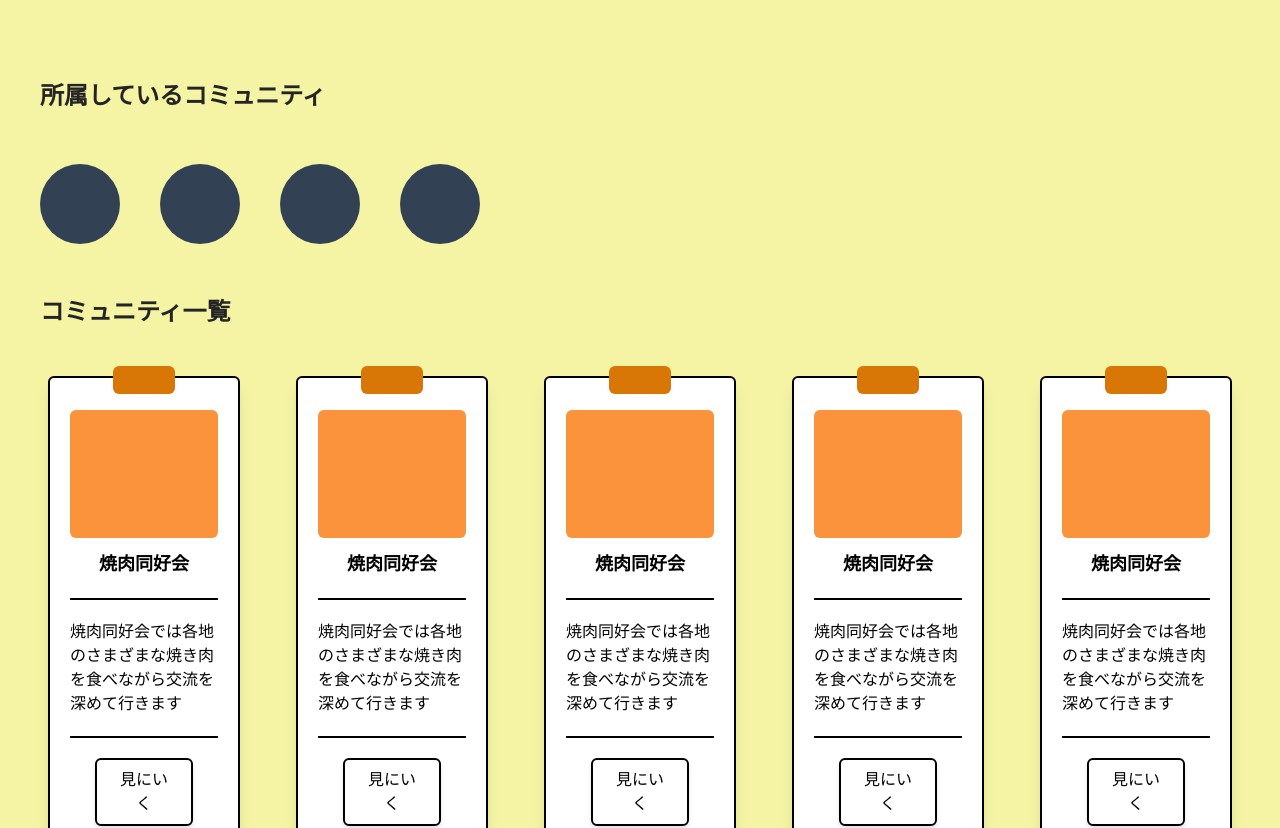
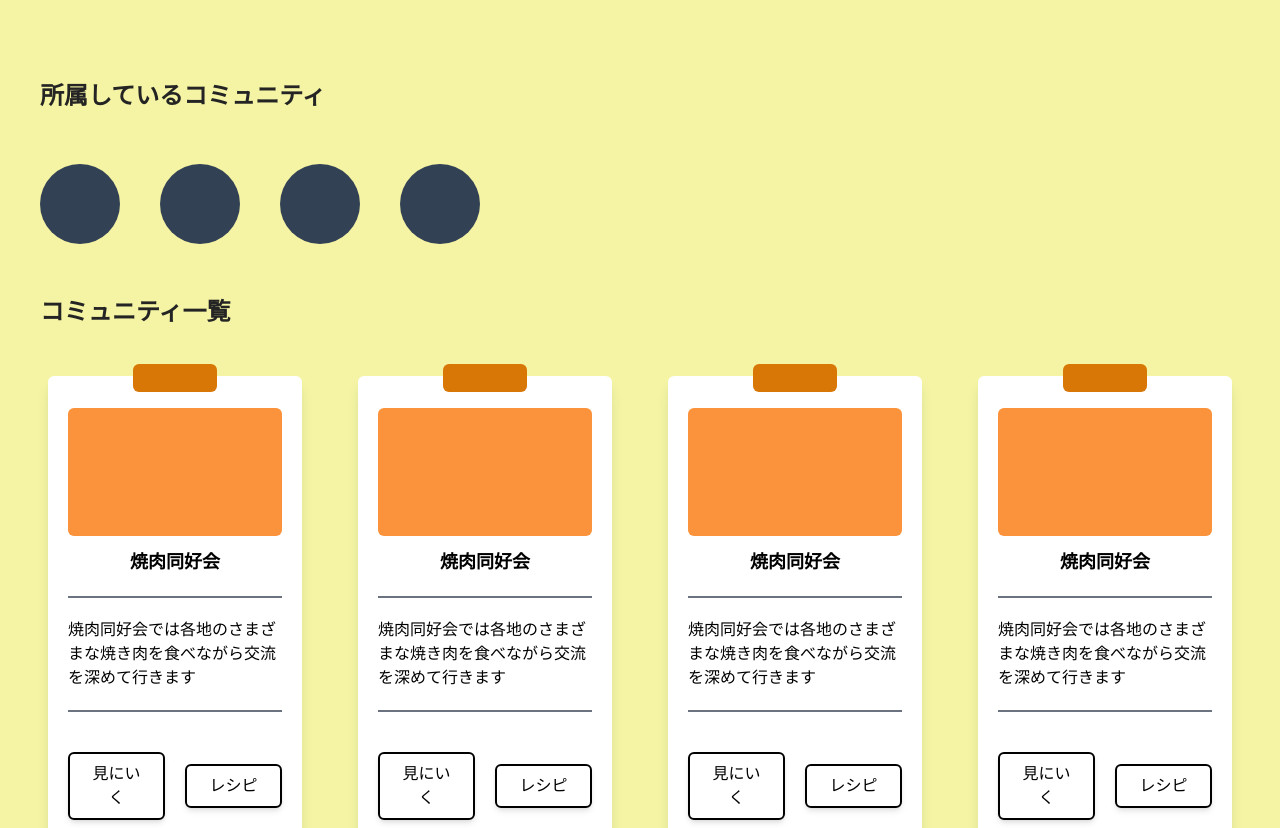
Before and after one commit to kuma0328/web3hackathon, a Next.js app in the folder client/: page /community in a window 1280 px wide. Shown: the top 828 px of the page. Built offline with nearby package versions, Linux system fonts and the light colour scheme.

Commit message:
微調整

```diff
--- a/client/components/BaseParts/Board.tsx
+++ b/client/components/BaseParts/Board.tsx
@@ -5,9 +5,7 @@ type TProps = {
 };
 export const Board = ({ children, className }: TProps) => {
   return (
-    <div
-      className={`${className} relative rounded-md border-2 border-black bg-white shadow-lg`}
-    >
+    <div className={`${className} relative rounded-md bg-white shadow-lg`}>
       <span className="absolute left-1/3 -my-3 h-7 w-1/3 rounded-md bg-amber-600"></span>
       {children}
     </div>
--- a/client/components/BaseParts/Descriptions.tsx
+++ b/client/components/BaseParts/Descriptions.tsx
@@ -6,7 +6,7 @@ type TProps = {
 export const Descriptions = ({ children, className }: TProps) => {
   return (
     <div
-      className={`${className} my-5 border-t-2 border-b-2 border-black py-5 text-left`}
+      className={`${className} my-5 border-t-2 border-b-2 border-gray-500 py-5 text-left`}
     >
       {children}
     </div>
--- a/client/components/Community/Communities.tsx
+++ b/client/components/Community/Communities.tsx
@@ -2,13 +2,14 @@ import { Community } from './Community';
 
 export const Communities = () => {
   return (
-    <div className="grid grid-cols-5 gap-10">
+    <div className="grid grid-cols-1 gap-10 lg:grid-cols-3 xl:grid-cols-4">
       {[0, 1, 2, 3, 4, 5].map((idx) => {
         return (
           <Community
             title="焼肉同好会"
             description="焼肉同好会では各地のさまざまな焼き肉を食べながら交流を深めて行きます"
             link="/community/aaa"
+            recipeLink="./"
             key={idx}
           />
         );
--- a/client/components/Community/Community.tsx
+++ b/client/components/Community/Community.tsx
@@ -1,12 +1,22 @@
 import { Board } from '../BaseParts/Board';
+import { Button } from '../BaseParts/Button';
 import { Descriptions } from '../BaseParts/Descriptions';
 import { LinkTo } from '../BaseParts/LinkTo';
 type TProps = {
   title: string;
   link?: string;
+  recipeLink?: string;
+  join?: boolean;
   description: string;
+  onClickJoin?: () => void;
 };
-export const Community = ({ title, link, description }: TProps) => {
+export const Community = ({
+  title,
+  link,
+  recipeLink,
+  description,
+  onClickJoin,
+}: TProps) => {
   return (
     <Board className="m-2">
       <div className="p-5">
@@ -17,11 +27,21 @@ export const Community = ({ title, link, description }: TProps) => {
             <p>{description}</p>
           </Descriptions>
         </div>
-        {link !== undefined && (
-          <LinkTo link={link} className="m-auto w-2/3 text-center">
-            見にいく
-          </LinkTo>
-        )}
+        <div className="mt-10 flex justify-center gap-5">
+          {link !== undefined && (
+            <LinkTo link={link} className="m-auto w-2/3 text-center">
+              見にいく
+            </LinkTo>
+          )}
+          {recipeLink !== undefined && (
+            <LinkTo link={recipeLink} className="m-auto w-2/3 text-center">
+              レシピ
+            </LinkTo>
+          )}
+          {onClickJoin !== undefined && (
+            <Button onClick={onClickJoin}>参加する</Button>
+          )}
+        </div>
       </div>
     </Board>
   );
--- a/client/pages/community/[id].tsx
+++ b/client/pages/community/[id].tsx
@@ -11,6 +11,8 @@ const communityDetail = () => {
         <Community
           title="焼肉同好会"
           description="焼肉同好会では各地のさまざまな焼き肉を食べながら交流を深めて行きます"
+          recipeLink="a"
+          onClickJoin={() => 1}
         />
         <ChatsBoard />
       </div>
```
